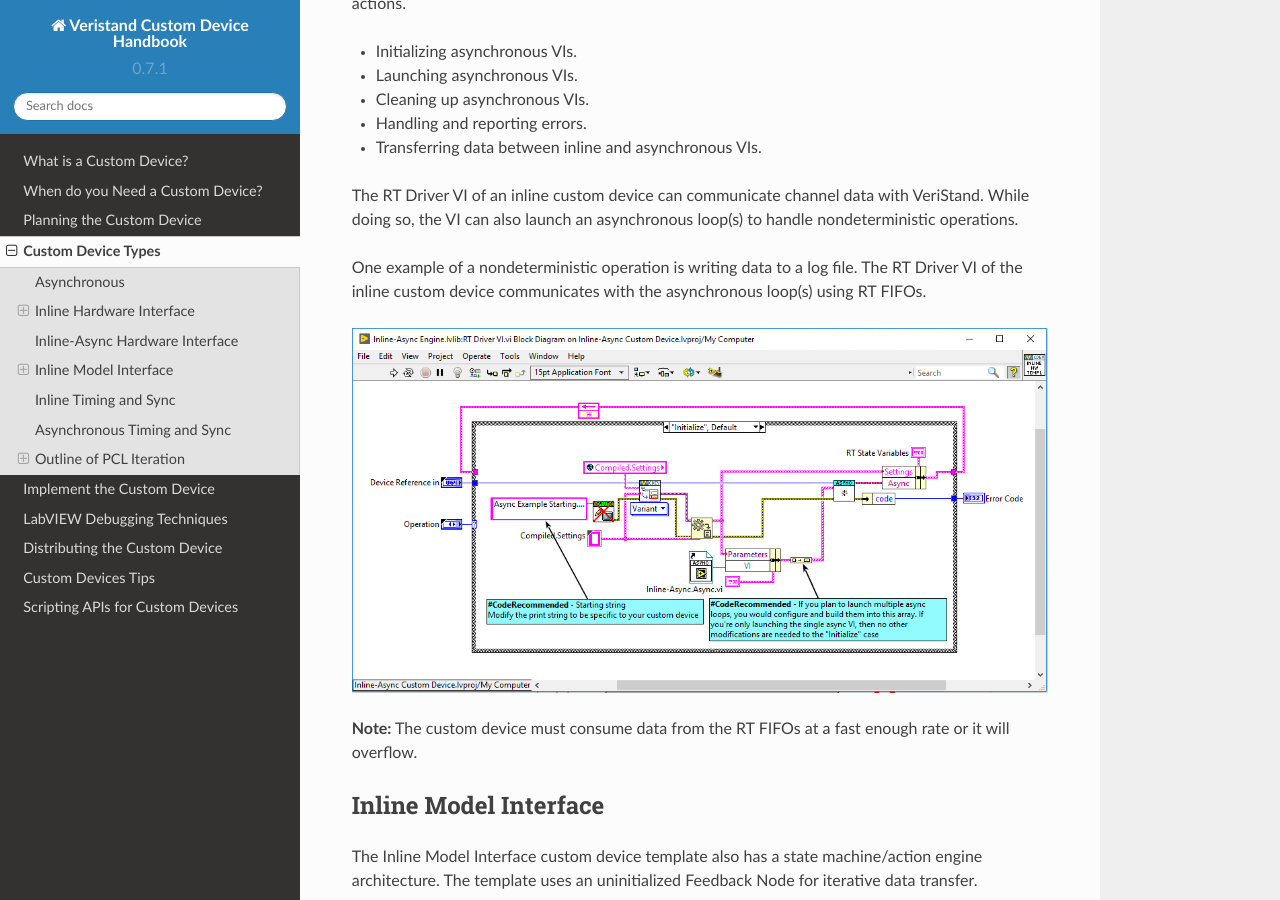
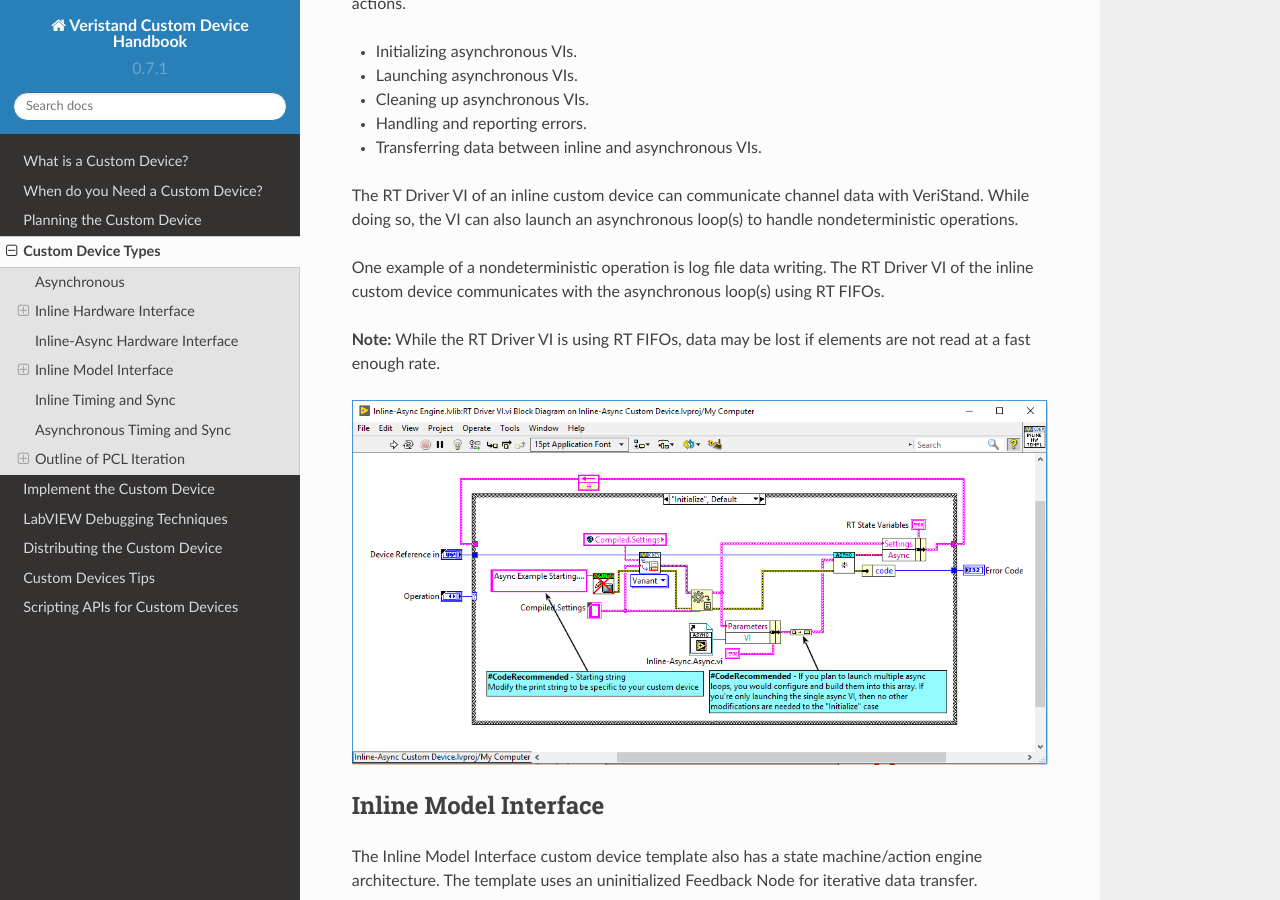
Before and after one commit to ni/niveristand-custom-device-handbook, a Sphinx documentation site: the page built from docs/Custom_Device_Types.md, in a window 1280 px wide and 900 px high, scrolled down 6573 px. Built offline with Sphinx 7.4.7 and the Read the Docs theme 2.0.0, drawn with Linux system fonts in a browser that asks for light colours; pages that are not in the unit, such as notebooks, are missing from menus.

Commit message:
Update Custom_Device_Types.md

```diff
--- a/docs/Custom_Device_Types.md
+++ b/docs/Custom_Device_Types.md
@@ -117,11 +117,11 @@
 
 The RT Driver VI of an inline custom device can communicate channel data with VeriStand. While doing so, the VI can also launch an asynchronous loop(s) to handle nondeterministic operations.
 
-One example of a nondeterministic operation is writing data to a log file. The RT Driver VI of the inline custom device communicates with the asynchronous loop(s) using RT FIFOs.
+One example of a nondeterministic operation is log file data writing. The RT Driver VI of the inline custom device communicates with the asynchronous loop(s) using RT FIFOs.
+
+**Note:** While the RT Driver VI is using RT FIFOs, data may be lost if elements are not read at a fast enough rate.
 
 ![](images/Inline-Async_Engine_lvlib_RT_Driver.jpg)
-
-**Note:** The custom device must consume data from the RT FIFOs at a fast enough rate or it will overflow.
 
 ### Inline Model Interface
 
```
